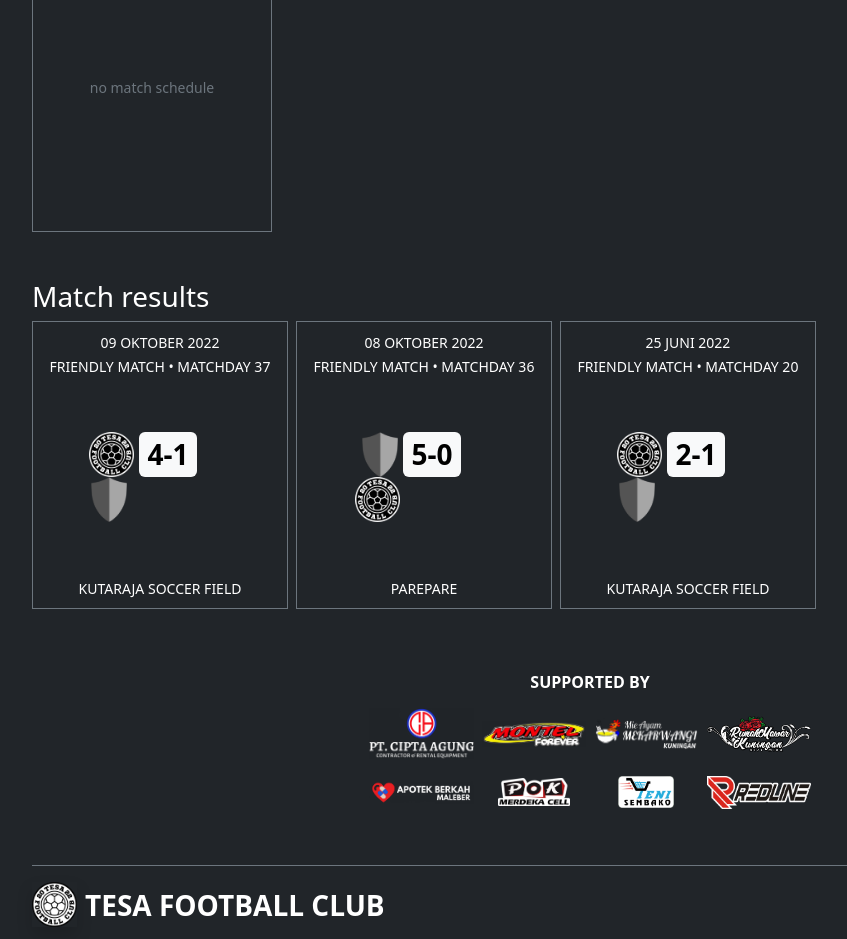
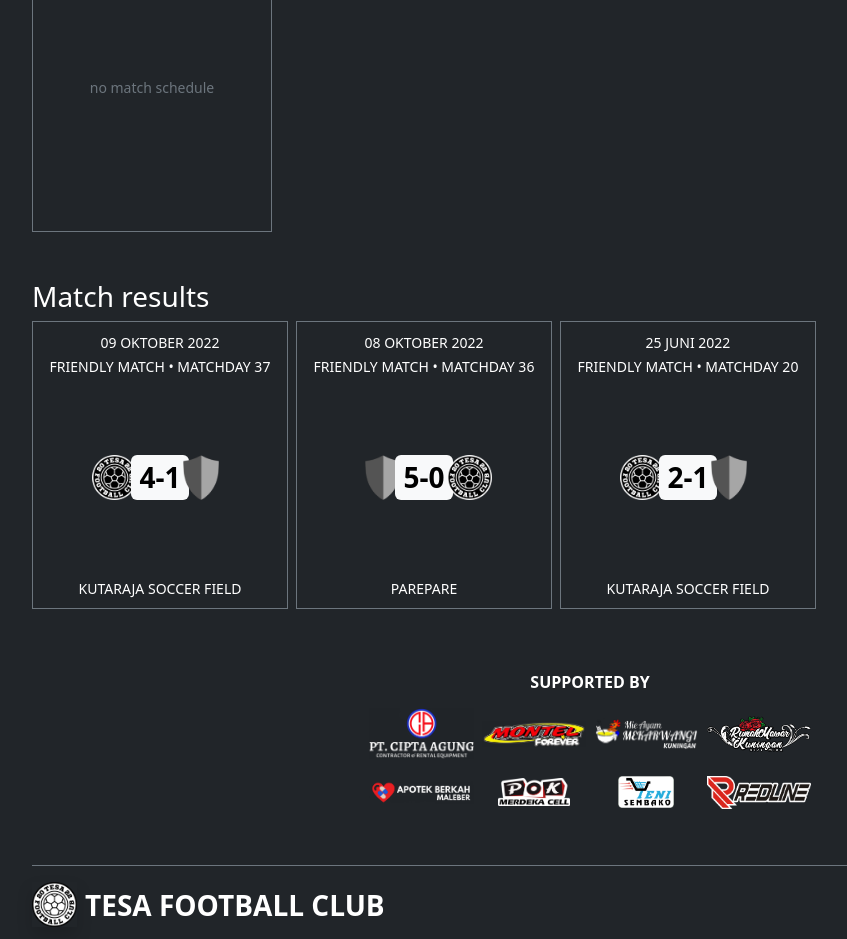
Before and after one commit to tesafc/tesafc.github.io, a Jekyll site: the page built from index.html, in a window 1280 px wide. Shown: the part 881-1820 px from the top of the page, without its empty margins (50-897 px from the left). Built offline with Jekyll 4.4.1, drawn with Linux system fonts in a browser that asks for light colours; nearby versions of some CDN libraries.

Commit message:
Update index.html

```diff
--- a/index.html
+++ b/index.html
@@ -72,13 +72,13 @@
         </div>
         <div class="card-body d-flex flex-column justify-content-center align-items-center p-0">
           <div class="row g-0">
-            <div class="col-4 d-flex justify-content-end me-2">
+            <div class="col-4 d-flex justify-content-end">
               <img src="{% if match.home-team.logo %}{{ match.home-team.logo | relative_url }}{% else %}{{ '/assets/img/logo/logo-blank.png' | relative_url }}{% endif %}" alt="" class="" width="auto" height="45">
             </div>
             <div class="col-4 d-inline-flex justify-content-center">
-              <p class="badge text-bg-light text-center fs-3 fw-bolder mb-0 p-2">{{ match.result.score.full-time }}</p>
+              <p class="d-inline badge text-bg-light text-center fs-3 fw-bolder mb-0 p-2">{{ match.result.score.full-time }}</p>
             </div>
-            <div class="col-4 d-flex justify-content-start ms-2">
+            <div class="col-4 d-flex justify-content-start">
               <img src="{% if match.away-team.logo %}{{ match.away-team.logo | relative_url }}{% else %}{{ '/assets/img/logo/logo-blank.png' | relative_url }}{% endif %}" alt="" class="" width="auto" height="45">
             </div>
           </div>
```
